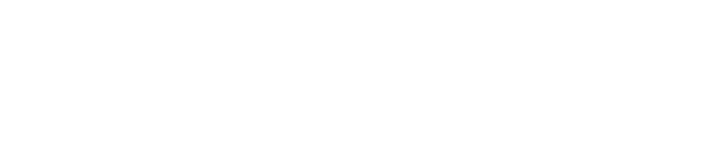
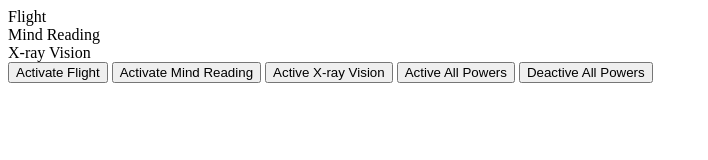
Before and after one commit to sls-coderepo/Wonder-Powers-Activate, a plain HTML site: page src/index.html in a window 1280 px wide. Shown: the whole page, without its empty margins (0-708 px from the left). Drawn offline with Linux system fonts and the light colour scheme.

Commit message:
added button in index page

```diff
--- a/src/index.html
+++ b/src/index.html
@@ -5,9 +5,27 @@
     <meta name="viewport" content="width=device-width, initial-scale=1.0">
     <meta http-equiv="X-UA-Compatible" content="ie=edge">
     <title>Wonder Powers Activate</title>
-    <link rel="stylesheet" type="text/css" href="main.css">
+    <link rel="stylesheet" type="text/css" href="power.css">
 </head>
 <body>
+        <article id="powerList">
+                <section id="flight" class="power disabled">
+                    Flight
+                </section>
+                <section id="mindreading" class="power disabled">
+                    Mind Reading
+                </section>
+                <section id="xray" class="power disabled">
+                    X-ray Vision
+                </section>
+              </article>
+
+              <button id="activate-flight">Activate Flight</button>
+              <button id="activate-mindreading">Activate Mind Reading</button>
+              <button id="activate-xray">Active X-ray Vision</button>
+
+              <button id="activate-all">Active All Powers</button>
+              <button id="deactivate-all">Deactive All Powers</button>
     <script src="main.js"></script>
 </body>
 </html>
```
